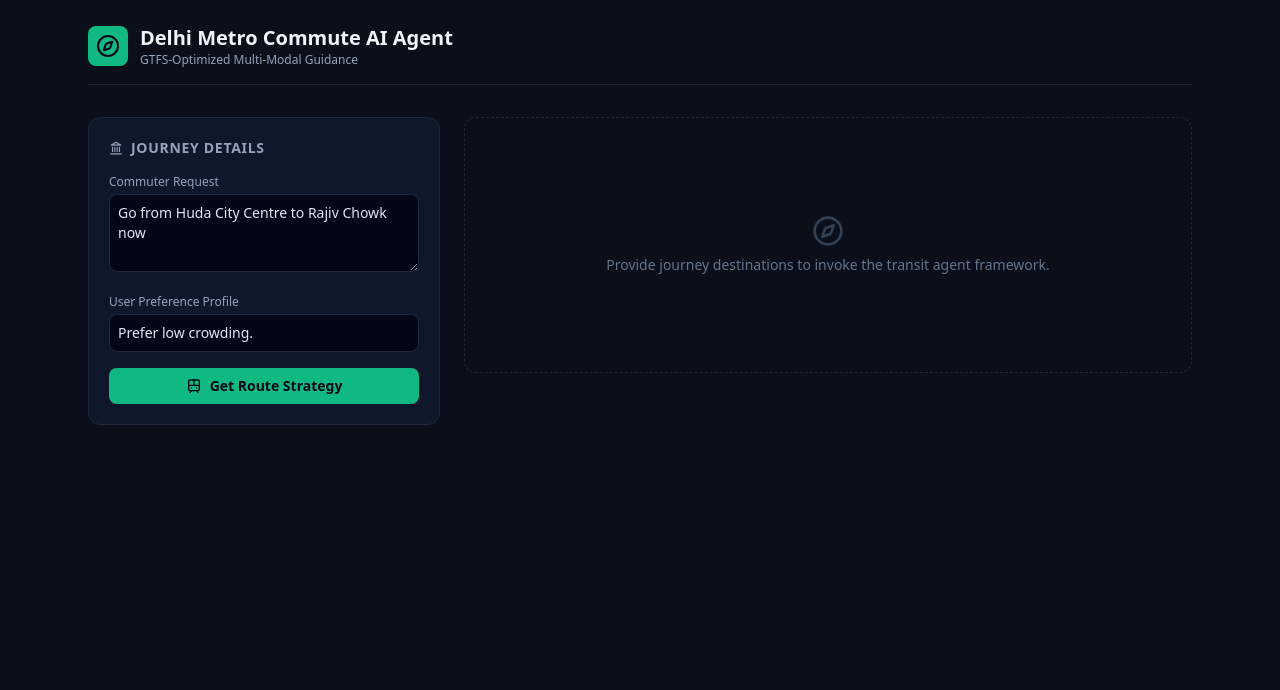
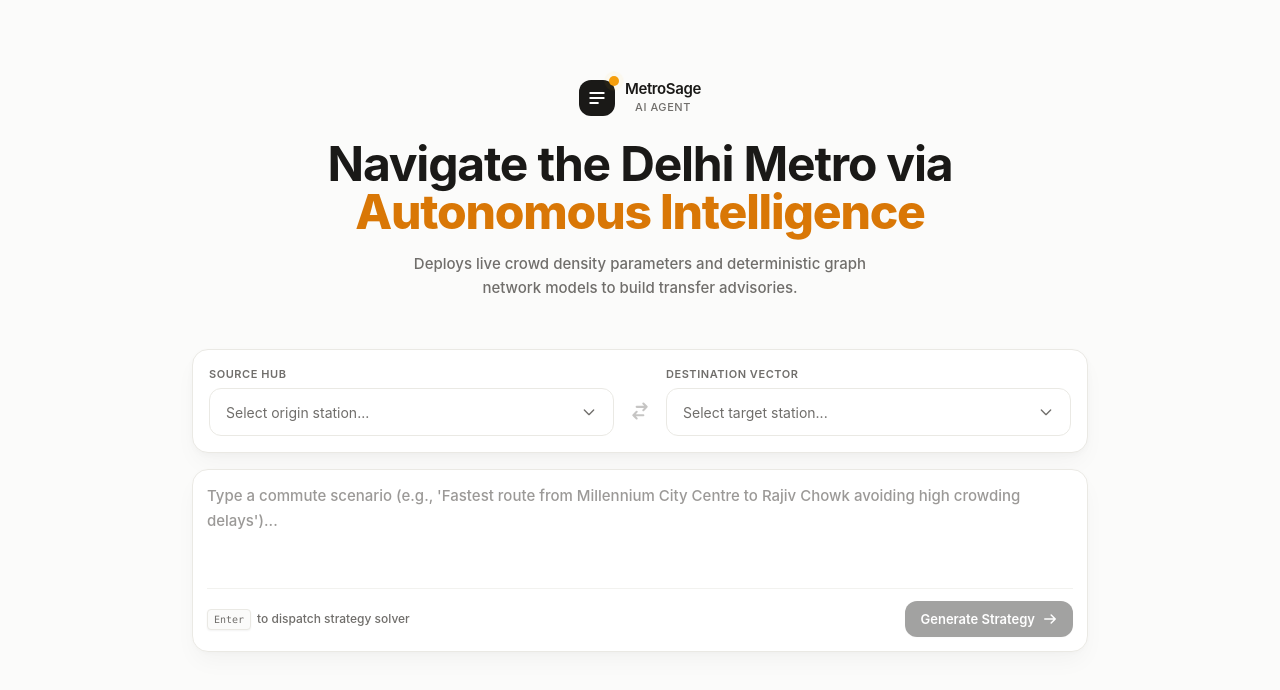
Before and after one commit to Prakhar00001/delhi-metro-agent, a Next.js app: page / in a window 1280 px wide. Shown: the top 690 px of the page. Built offline with nearby package versions, Linux system fonts and the light colour scheme.

Commit message:
feat(core): orchestrate full-stack interaction loops connecting frontend components to flask microservices

```diff
--- a/src/app/page.tsx
+++ b/src/app/page.tsx
@@ -1,122 +1,111 @@
-'use client';
+"use client";
+import React, { useState } from "react";
+import MetroLogo from "@/components/MetroLogo";
+import StationSelector from "@/components/StationSelector";
+import PromptEditor from "@/components/PromptEditor";
+import ResultsContainer from "@/components/ResultsContainer";
 
-import React, { useState } from 'react';
-import { Compass, Train, CircleAlert, Landmark, UserCheck, RefreshCw } from 'lucide-react';
+// Mock Data Catalog matching backend configuration parameters
+const DMRC_SAMPLE_STATIONS = [
+  "Millennium City Centre Gurugram",
+  "IFFCO Chowk",
+  "MG Road",
+  "Sikanderpur",
+  "Rajiv Chowk",
+  "Kashmere Gate",
+  "Noida Sector 62",
+  "Hauz Khas"
+];
 
-interface RouteMetadata {
-  path: string[];
-  cost: number;
-  duration: number;
-  crowded_nodes: string[];
-}
+export default function Home() {
+  const [source, setSource] = useState("");
+  const [destination, setDestination] = useState("");
+  const [query, setQuery] = useState("");
+  const [isLoading, setIsLoading] = useState(false);
+  const [result, setResult] = useState<any>(null);
 
-export default function Dashboard() {
-  const [userInput, setUserInput] = useState('Go from Huda City Centre to Rajiv Chowk now');
-  const [preferences, setPreferences] = useState('Prefer low crowding.');
-  const [loading, setLoading] = useState(false);
-  const [agentResponse, setAgentResponse] = useState('');
-  const [meta, setMeta] = useState<RouteMetadata | null>(null);
+  const triggerSearchPipeline = async () => {
+    if (!query.trim() && (!source || !destination)) return;
+    setIsLoading(true);
 
-  const calculateRoute = async () => {
-    setLoading(true);
-    setMeta(null);
+    // Auto-enrich natural query strings if dropdown selectors contain state values
+    let calculatedQuery = query;
+    if (source && destination && !query.trim()) {
+      calculatedQuery = `Optimize commute transit path from ${source} to ${destination}`;
+    }
+
     try {
-      const res = await fetch('/api/commute', {
-        method: 'POST',
-        headers: { 'Content-Type': 'application/json' },
-        body: JSON.stringify({ input: userInput, preferences })
+      // Direct integration interface targeting your localized Python Flask microservice
+      const response = await fetch("http://127.0.0.1:5000/api/commute", {
+        method: "POST",
+        headers: { "Content-Type": "application/json" },
+        body: JSON.stringify({
+          query: calculatedQuery,
+          preferences: "Prioritize low congestion vectors."
+        })
       });
-      const data = await res.json();
-      setAgentResponse(data.agent_response || 'Error running analysis generation.');
-      if (data.route_computed) setMeta(data.metadata);
-    } catch {
-      setAgentResponse('API request failure.');
+      const data = await response.json();
+      setResult(data);
+    } catch (error) {
+      console.error("Critical Network Interception Error:", error);
     } finally {
-      setLoading(false);
+      setIsLoading(false);
     }
   };
 
   return (
-    <main className="min-h-screen p-6 max-w-6xl mx-auto space-y-8">
-      <header className="border-b border-slate-800 pb-4 flex justify-between items-center">
-        <div className="flex items-center gap-3">
-          <div className="bg-emerald-500 text-slate-950 p-2 rounded-lg"><Compass size={24} /></div>
-          <div>
-            <h1 className="text-xl font-bold">Delhi Metro Commute AI Agent</h1>
-            <p className="text-xs text-slate-400">GTFS-Optimized Multi-Modal Guidance</p>
+    <main className="min-h-screen bg-metro-canvas px-4 py-12 md:py-20 text-center flex flex-col items-center select-none font-sans">
+      <div className="w-full max-w-4xl flex flex-col items-center gap-8 md:gap-12">
+
+        {/* Top Header Block */}
+        <header className="flex flex-col items-center gap-4 animate-in fade-in duration-500">
+          <MetroLogo />
+          <h1 className="text-3xl md:text-5xl font-bold tracking-tight text-metro-dark mt-2 max-w-2xl leading-tight">
+            Navigate the Delhi Metro via <span className="text-metro-accent font-extrabold">Autonomous Intelligence</span>
+          </h1>
+          <p className="text-metro-muted text-[15px] max-w-lg font-medium leading-relaxed">
+            Deploys live crowd density parameters and deterministic graph network models to build transfer advisories.
+          </p>
+        </header>
+
+        {/* Clean Apple/Claude-style Interface Board */}
+        <section className="w-full flex flex-col gap-4">
+
+          {/* Explicit Selector Row */}
+          <div className="w-full bg-metro-card border border-metro-border rounded-2xl shadow-premium p-4 flex flex-col sm:flex-row gap-4">
+            <StationSelector
+              label="Source Hub"
+              placeholder="Select origin station..."
+              stations={DMRC_SAMPLE_STATIONS}
+              value={source}
+              onChange={setSource}
+            />
+            <div className="hidden sm:flex items-center justify-center pt-5 text-metro-muted/40">
+              <svg className="w-5 h-5" fill="none" viewBox="0 0 24 24" stroke="currentColor" strokeWidth={2.5}>
+                <path strokeLinecap="round" strokeLinejoin="round" d="M8 7h12m0 0l-4-4m4 4l-4 4m0 6H4m0 0l4 4m-4-4l4-4" />
+              </svg>
+            </div>
+            <StationSelector
+              label="Destination Vector"
+              placeholder="Select target station..."
+              stations={DMRC_SAMPLE_STATIONS}
+              value={destination}
+              onChange={setDestination}
+            />
           </div>
-        </div>
-      </header>
 
-      <div className="grid grid-cols-1 lg:grid-cols-3 gap-6">
-        <div className="bg-slate-900 p-5 rounded-xl space-y-4 h-fit border border-slate-800">
-          <h2 className="text-sm font-bold uppercase tracking-wider text-slate-400 flex items-center gap-2">
-            <Landmark size={14} /> Journey Details
-          </h2>
-          <div>
-            <label className="text-xs text-slate-400 block mb-1">Commuter Request</label>
-            <textarea value={userInput} onChange={e => setUserInput(e.target.value)} rows={3} className="w-full bg-slate-950 border border-slate-800 rounded-lg p-2 text-sm text-slate-200 focus:outline-none focus:border-emerald-500" />
-          </div>
-          <div>
-            <label className="text-xs text-slate-400 block mb-1">User Preference Profile</label>
-            <input type="text" value={preferences} onChange={e => setPreferences(e.target.value)} className="w-full bg-slate-950 border border-slate-800 rounded-lg p-2 text-sm text-slate-200 focus:outline-none focus:border-emerald-500" />
-          </div>
-          <button onClick={calculateRoute} disabled={loading} className="w-full bg-emerald-500 text-slate-950 font-semibold py-2 rounded-lg text-sm hover:bg-emerald-400 disabled:opacity-50 transition-colors flex items-center justify-center gap-2">
-            {loading ? <RefreshCw className="animate-spin" size={16} /> : <Train size={16} />} Get Route Strategy
-          </button>
-        </div>
+          {/* Conversational Prompt Box */}
+          <PromptEditor
+            query={query}
+            setQuery={setQuery}
+            onSubmit={triggerSearchPipeline}
+            isLoading={isLoading}
+          />
+        </section>
 
-        <div className="lg:col-span-2 space-y-6">
-          {agentResponse ? (
-            <>
-              {meta && (
-                <div className="grid grid-cols-3 gap-4">
-                  <div className="bg-slate-900 border border-slate-800 p-3 rounded-lg text-center">
-                    <div className="text-xs text-slate-400">Duration</div>
-                    <div className="text-lg font-bold text-emerald-400">{meta.duration} mins</div>
-                  </div>
-                  <div className="bg-slate-900 border border-slate-800 p-3 rounded-lg text-center">
-                    <div className="text-xs text-slate-400">Total Cost</div>
-                    <div className="text-lg font-bold text-emerald-400">₹{meta.cost}</div>
-                  </div>
-                  <div className="bg-slate-900 border border-slate-800 p-3 rounded-lg text-center">
-                    <div className="text-xs text-slate-400">Stops</div>
-                    <div className="text-lg font-bold text-emerald-400">{meta.path.length} Stations</div>
-                  </div>
-                </div>
-              )}
+        {/* Dynamic Analytics Data Output View */}
+        <ResultsContainer data={result} />
 
-              <div className="bg-slate-900 border border-slate-800 p-5 rounded-xl space-y-3">
-                <h3 className="font-semibold text-sm border-b border-slate-800 pb-2 text-slate-300">AI Strategy Advisory</h3>
-                <p className="text-slate-300 text-sm whitespace-pre-wrap leading-relaxed">{agentResponse}</p>
-              </div>
-
-              {meta && (
-                <div className="bg-slate-900 border border-slate-800 p-5 rounded-xl space-y-3">
-                  <h3 className="font-semibold text-sm text-slate-300">Dynamic Itinerary Stops Map</h3>
-                  <div className="flex flex-wrap items-center gap-2">
-                    {meta.path.map((station, i) => {
-                      const busy = meta.crowded_nodes.includes(station);
-                      return (
-                        <React.Fragment key={i}>
-                          <div className={`px-2 py-1 text-xs border rounded font-medium flex items-center gap-1 ${busy ? 'bg-amber-950/40 border-amber-800 text-amber-300' : 'bg-slate-950 border-slate-800'}`}>
-                            {station} {busy && <CircleAlert size={12} className="text-amber-400" />}
-                          </div>
-                          {i < meta.path.length - 1 && <span className="text-slate-600 text-xs">→</span>}
-                        </React.Fragment>
-                      );
-                    })}
-                  </div>
-                </div>
-              )}
-            </>
-          ) : (
-            <div className="border border-dashed border-slate-800 h-64 rounded-xl flex flex-col items-center justify-center text-slate-500 text-sm p-4">
-              <Compass size={32} className="text-slate-700 mb-2" />
-              Provide journey destinations to invoke the transit agent framework.
-            </div>
-          )}
-        </div>
       </div>
     </main>
   );
```
